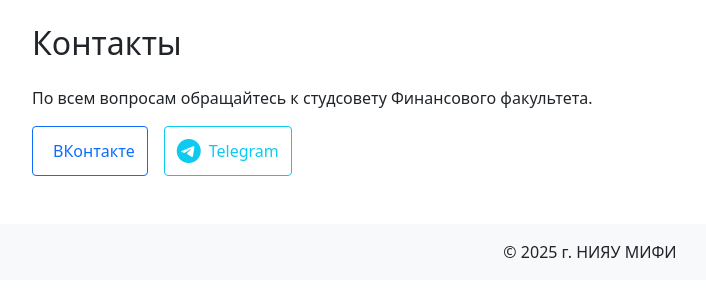
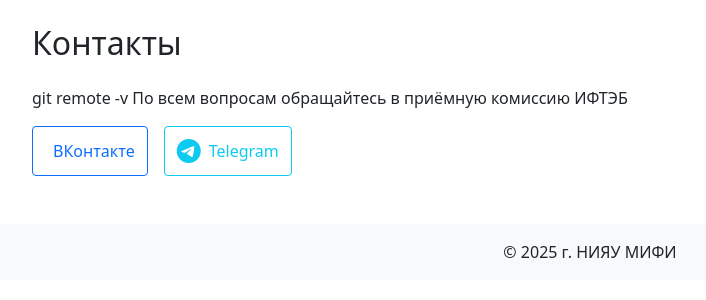
Before and after one commit to Bart990/Admission-Web-App, a Django app: page /contacts/ in a window 1280 px wide. Shown: the part 56-356 px from the top of the page, without its empty margins (50-756 px from the left). Run offline with Django 4.2, Linux system fonts and the light colour scheme.

Commit message:
переделываем на мифи

```diff
--- a/templates/contacts.html
+++ b/templates/contacts.html
@@ -4,8 +4,8 @@
 {% block content %}
 <h2 class="mb-4">Контакты</h2>
 
-<p class="mb-3">
-  По всем вопросам обращайтесь к студсовету Финансового факультета.
+<p class="mb-3">git remote -v
+  По всем вопросам обращайтесь в приёмную комиссию ИФТЭБ
 </p>
 
 <div class="d-flex gap-3">
```
